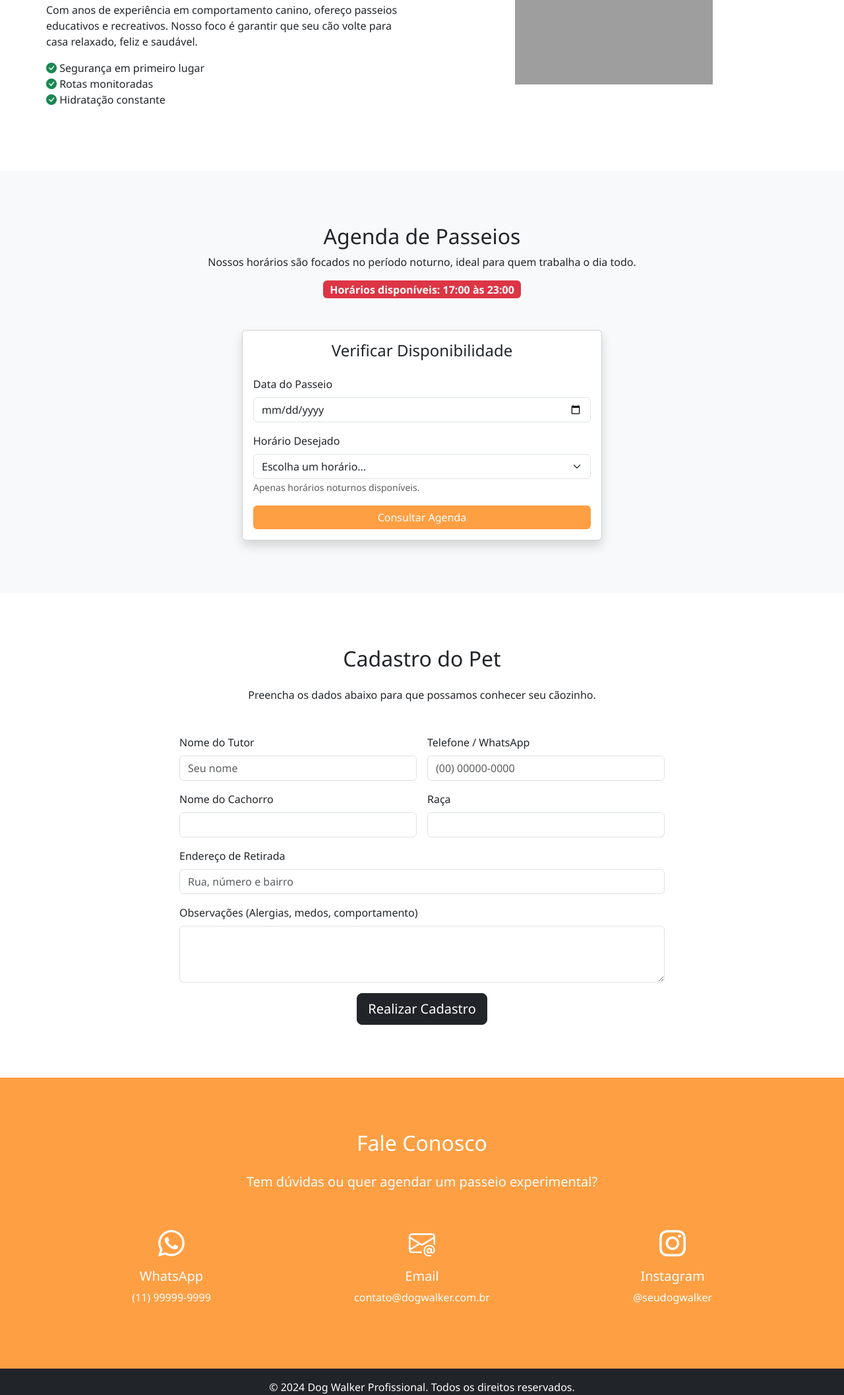
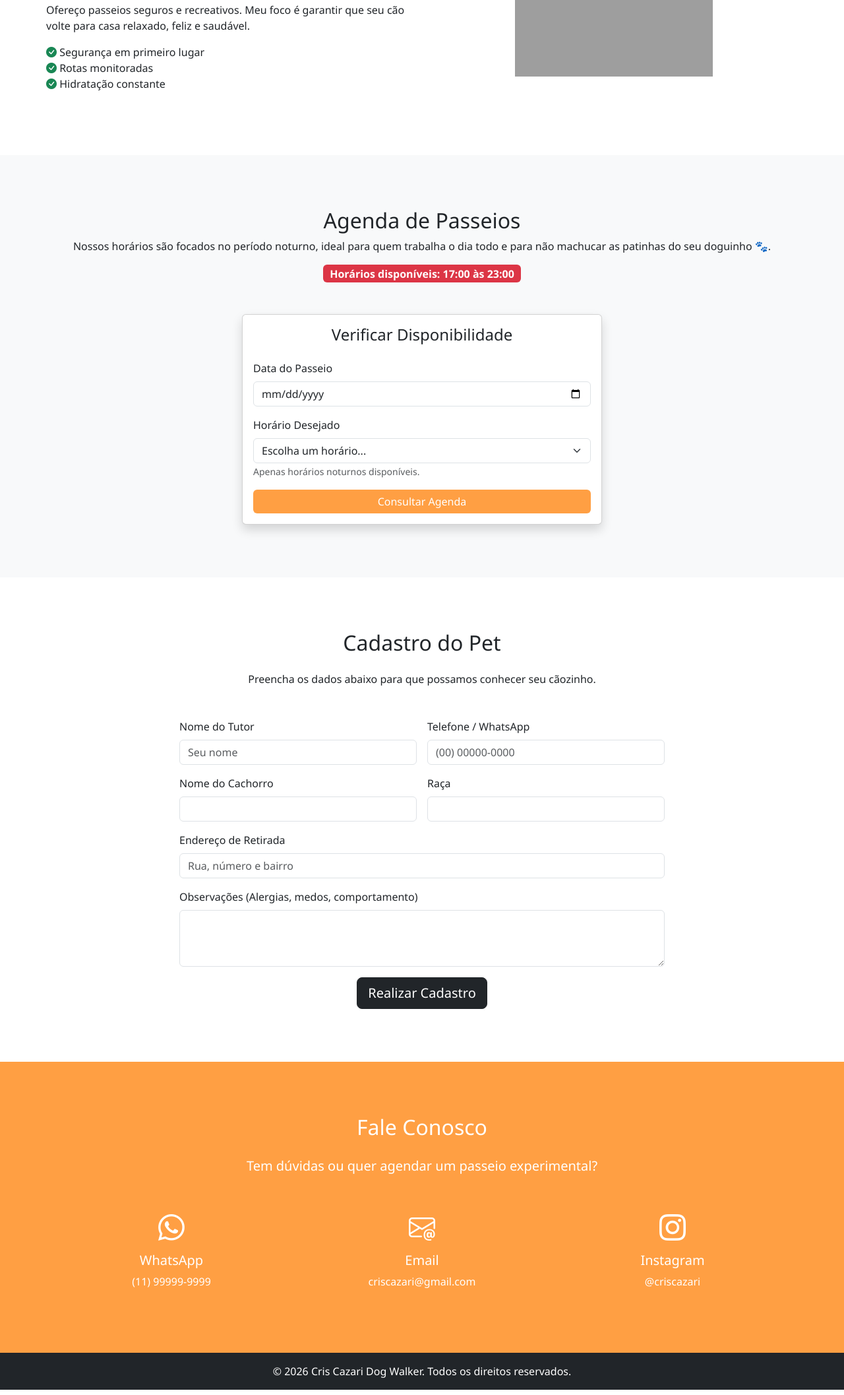
Before and after one commit to criscazari/criscazari_Dogwalker, a plain HTML site: page index.html in a window 1280 px wide. Shown: the part 683-2797 px from the top of the page at 66% size. Drawn offline with nearby package versions, Linux system fonts and the light colour scheme; grey boxes are pictures that could not be loaded.

Commit message:
Update contact information and title in index.html

```diff
--- a/index.html
+++ b/index.html
@@ -3,7 +3,7 @@
 <head>
     <meta charset="UTF-8">
     <meta name="viewport" content="width=device-width, initial-scale=1.0">
-    <title>Dog Walker Profissional - Passeios Felizes</title>
+    <title>Cris Cazari - Dog Walker - Ilha Solteira - SP</title>
     <link href="https://cdn.jsdelivr.net/npm/bootstrap@5.3.0/dist/css/bootstrap.min.css" rel="stylesheet">
     <link rel="stylesheet" href="https://cdn.jsdelivr.net/npm/bootstrap-icons@1.10.0/font/bootstrap-icons.css">
 
@@ -83,8 +83,8 @@
         <div class="row align-items-center">
             <div class="col-md-6">
                 <h2 class="display-5 fw-bold mb-3">Quem somos?</h2>
-                <p class="lead">Olá! Sou apaixonado por animais e transformei essa paixão em profissão.</p>
-                <p>Com anos de experiência em comportamento canino, ofereço passeios educativos e recreativos. Nosso foco é garantir que seu cão volte para casa relaxado, feliz e saudável.</p>
+                <p class="lead">Olá! Sou apaixonada por Cachorros e transformei essa paixão em profissão.</p>
+                <p>Ofereço passeios seguros e recreativos. Meu foco é garantir que seu cão volte para casa relaxado, feliz e saudável.</p>
                 <ul class="list-unstyled">
                     <li><i class="bi bi-check-circle-fill text-success"></i> Segurança em primeiro lugar</li>
                     <li><i class="bi bi-check-circle-fill text-success"></i> Rotas monitoradas</li>
@@ -101,7 +101,7 @@
         <div class="container">
             <div class="text-center mb-5">
                 <h2>Agenda de Passeios</h2>
-                <p>Nossos horários são focados no período noturno, ideal para quem trabalha o dia todo.</p>
+                <p>Nossos horários são focados no período noturno, ideal para quem trabalha o dia todo e para não machucar as patinhas do seu doguinho 🐾.</p>
                 <span class="badge bg-danger fs-6">Horários disponíveis: 17:00 às 23:00</span>
             </div>
 
@@ -191,19 +191,19 @@
                 <div class="col-md-4">
                     <i class="bi bi-envelope-at fs-1"></i>
                     <h5 class="mt-2">Email</h5>
-                    <p>contato@dogwalker.com.br</p>
+                    <p>criscazari@gmail.com</p>
                 </div>
                 <div class="col-md-4">
                     <i class="bi bi-instagram fs-1"></i>
                     <h5 class="mt-2">Instagram</h5>
-                    <p>@seudogwalker</p>
+                    <p>@criscazari</p>
                 </div>
             </div>
         </div>
     </section>
 
     <footer class="bg-dark text-white text-center py-3">
-        <p class="mb-0">&copy; 2024 Dog Walker Profissional. Todos os direitos reservados.</p>
+        <p class="mb-0">&copy; 2026 Cris Cazari Dog Walker. Todos os direitos reservados.</p>
     </footer>
 
     <script src="https://cdn.jsdelivr.net/npm/bootstrap@5.3.0/dist/js/bootstrap.bundle.min.js"></script>
```
